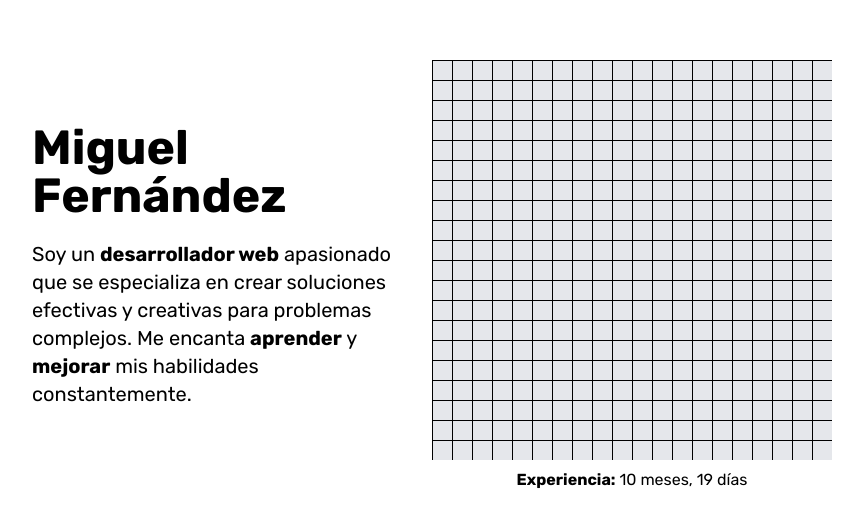
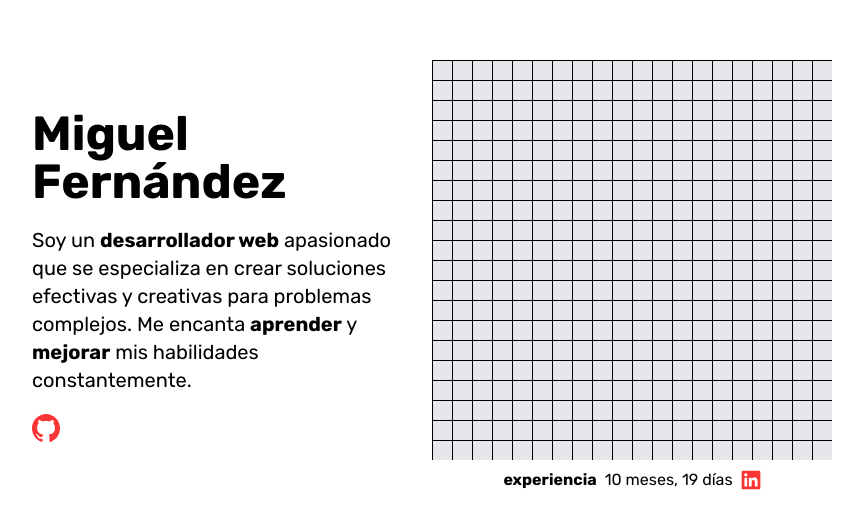
Before and after one commit to miguifer/my-portfolio, an Astro site: page / in a window 1280 px wide. Shown: the part 124-652 px from the top of the page, without its empty margins (208-1071 px from the left). Built offline with nearby package versions, Linux system fonts and the light colour scheme; Astro itself is replaced by a stand-in of ours; no server answers.

Commit message:
Add links

```diff
--- a/src/components/Enlace.astro
+++ b/src/components/Enlace.astro
@@ -1,3 +1,18 @@
+---
+export interface Props {
+  image: string;
+  link: string;
+  size?: number;
+}
+
+const { image, link } = Astro.props;
 ---
 
----
+<a href={link} class="cursor-pointer">
+  <img
+    class="hover:rotate-12 transition-transform duration-300"
+    src={image}
+    alt="Enlace"
+    style={`width: ${Astro.props.size || 28}px; height: ${Astro.props.size || 28}px;`}
+  />
+</a>
--- a/src/components/Experience.astro
+++ b/src/components/Experience.astro
@@ -1,4 +1,6 @@
 ---
+import Enlace from "../components/Enlace.astro";
+
 const startDate = new Date("2025-03-01");
 const now = new Date();
 const diffTime = now - startDate;
@@ -15,4 +17,13 @@ const timeString =
       : `${days} días`;
 ---
 
-<p class="pt-2 text-1xl text-center font-base" id="experiencia"><strong>Experiencia:</strong> {timeString}</p>
+<p class="pt-2 text-1xl text-center font-base flex flex-row justify-center items-center gap-2" id="experiencia">
+  <strong>experiencia </strong>
+  {timeString}
+
+  <Enlace
+    image="/linkedin-svgrepo-com.svg"
+    link="https://www.linkedin.com/in/miguel-fern%C3%A1ndez-fernandez/"
+    size={20}
+  />
+</p>
--- a/src/components/Hero.astro
+++ b/src/components/Hero.astro
@@ -5,7 +5,7 @@ import Enlace from "../components/Enlace.astro";
 ---
 
 <section
-  class="max-w-200 md:h-screen m-auto flex md:gap-10 items-center flex-col sm:justify-center md:flex-row"
+  class="max-w-200 md:h-screen pt-10 pb-20 md:pb-0 md:pt-0 m-auto flex md:gap-10 items-center flex-col sm:justify-center md:flex-row"
 >
   <div class="flex flex-1 flex-col gap-5 justify-center p-4 md:p-0">
     <h2 class="text-5xl font-bold font-base">Miguel <br />Fernández</h2>
@@ -16,8 +16,11 @@ import Enlace from "../components/Enlace.astro";
       > y
       <strong>mejorar</strong> mis habilidades constantemente.
     </p>
-    <div>
-      <Enlace />
+    <div class="flex flex-row gap-2">
+      <Enlace
+        image="/github-142-svgrepo-com.svg"
+        link="https://github.com/miguifer/"
+      />
     </div>
   </div>
   <div class="">
--- a/src/pages/index.astro
+++ b/src/pages/index.astro
@@ -6,7 +6,7 @@ import "../styles/global.css";
 <html lang="en">
   <head>
     <meta charset="utf-8" />
-    <link rel="icon" type="image/svg+xml" href="/favicon.svg" />
+    <link rel="icon" type="image/png" href="/favicon-32x32.png" />
     <meta name="viewport" content="width=device-width" />
     <meta name="generator" content={Astro.generator} />
     <title>Astro</title>
--- a/src/styles/global.css
+++ b/src/styles/global.css
@@ -8,4 +8,5 @@
 
 @theme {
   --font-base: "Rubik", sans-serif;
+  --color-red: #f93634;
 }
```
Also changed, not shown: public/favicon-32x32.png (added), public/favicon.svg (deleted), public/github-142-svgrepo-com.svg (added), public/linkedin-svgrepo-com.svg (added).
